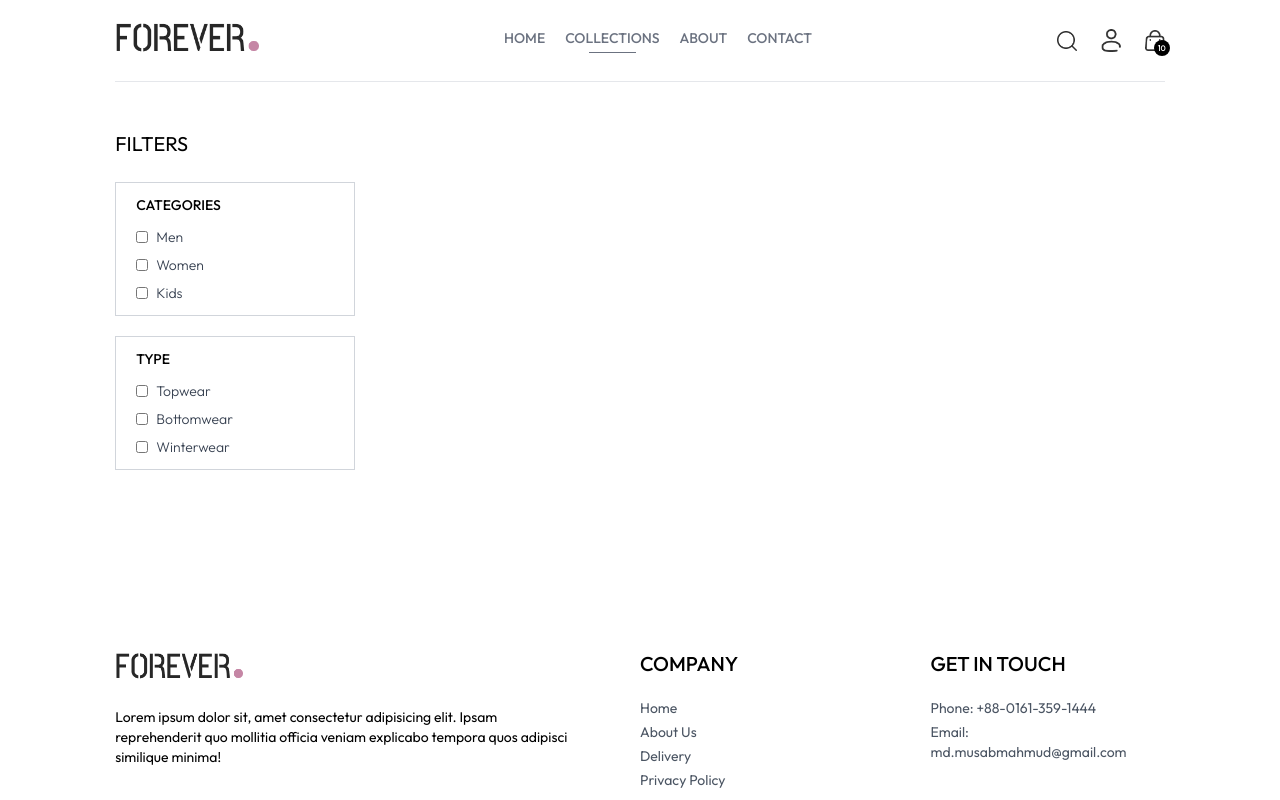
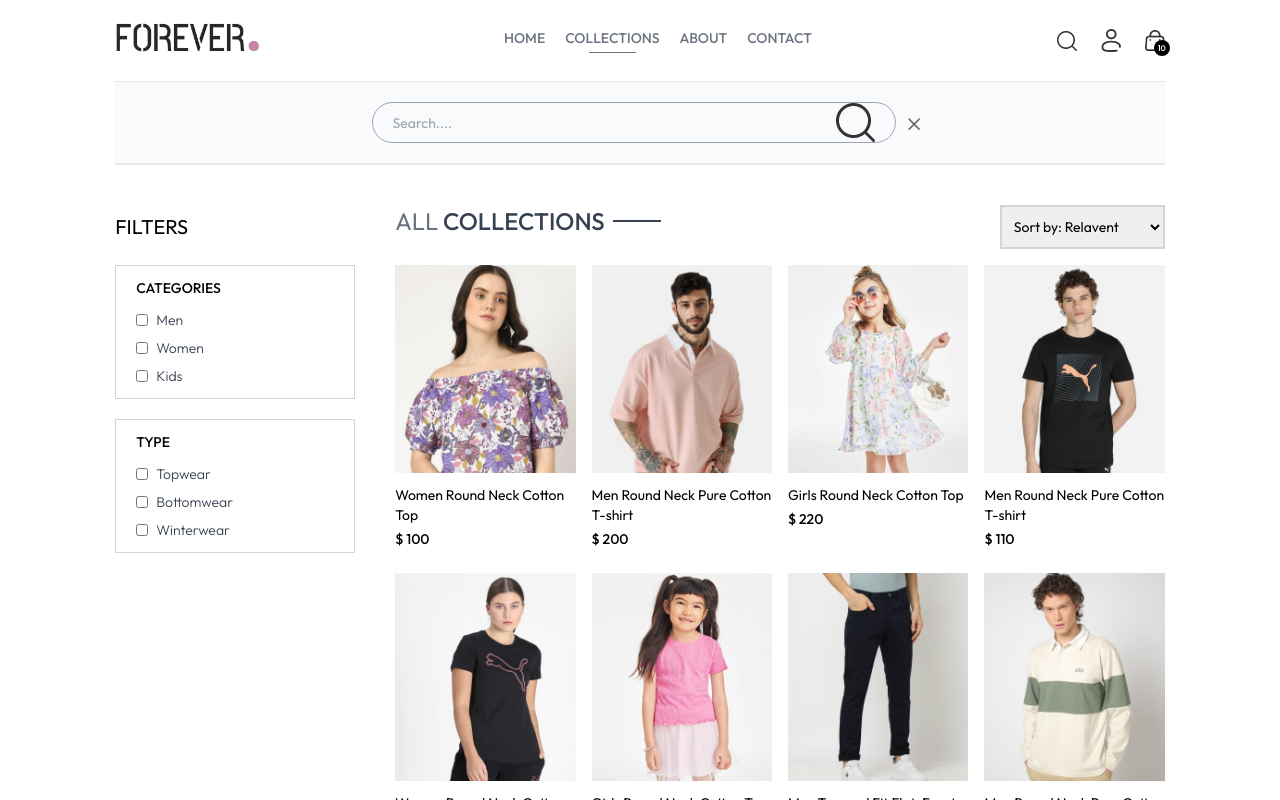
Before and after one commit to musabmahmud/al-makhtum-mart, a React (Vite) app: page /collections in a window 1280 px wide. Both pictures are taken after a click on the picture 1066 px from the left and 40 px from the top of the page. Shown: the top 800 px of the page. Built offline with nearby package versions, Linux system fonts and the light colour scheme.

Commit message:
shop page(collection functionality)

```diff
--- a/src/App.jsx
+++ b/src/App.jsx
@@ -12,12 +12,14 @@
 
 import './app.css';
 import Footer from './components/Footer'
+import SearchBar from './components/searchBar'
 
 function App() {
 
   return (
     <div className='px-4 sm:px-[5vw] md:px-[7vw] lg:px-[9vw]'>
       <Navbar />
+      <SearchBar />
       <Routes>
         <Route path='/' element={<Home />} />
         <Route path='/collections' element={<Collections />} />
--- a/src/components/Navbar.jsx
+++ b/src/components/Navbar.jsx
@@ -1,11 +1,13 @@
 
-import { useState } from 'react';
+import { useContext, useState } from 'react';
 import { assets } from '../assets/assets'
 import { Link, NavLink } from "react-router-dom";
+import { ShopContext } from '../context/ShopContext';
 const Navbar = () => {
 
     const [visible, setVisible] = useState(false);
 
+    const { showSearch, setShowSearch } = useContext(ShopContext);
 
     return (
         <nav className='flex items-center justify-between py-5 font-medium'>
@@ -39,7 +41,7 @@
             <div className='flex items-center gap-6'>
 
                 {/* search bar */}
-                <img src={assets.search_icon} alt="search" className='w-5 cursor-pointer' />
+                <img  onClick={()=>setShowSearch    (!showSearch)}  src={assets.search_icon} alt="search" className='w-5 cursor-pointer' />
 
                 {/* dropdown menu for profile and logout  */}
 
--- /dev/null
+++ b/src/components/SearchBar.jsx
@@ -0,0 +1,20 @@
+import React, { useContext } from 'react'
+import { ShopContext } from '../context/ShopContext'
+import { assets } from '../assets/assets';
+
+const SearchBar = () => {
+
+    const { search, setSearch, showSearch, setShowSearch } = useContext(ShopContext);
+    // Musab Loves Sinmim------iloveu
+    return showSearch ? (
+        <div className=' border-y bg-gray-50 text-center'>
+            <div className="inline-flex items-center justify-center border border-gray-400 px-5 my-5 mx-3 rounded-full w-3/4 sm:w-1/2">
+                <input value={search} onChange={(e) => setSearch(e.target.value)} className='flex-1 outline-none bg-inherit text-sm' type="text" name="" placeholder="Search...." id="" />
+                <img src={assets.search_icon} alt="" />
+            </div>
+            <img onClick={() => setShowSearch(!showSearch)} className='inline w-3 cursor-pointer' src={assets.cross_icon} alt="" />
+        </div>
+    ) : null
+}
+
+export default SearchBar
--- a/src/context/ShopContext.jsx
+++ b/src/context/ShopContext.jsx
@@ -1,4 +1,4 @@
-import React, { createContext } from 'react'
+import React, { createContext, useState } from 'react'
 import { products } from '../assets/assets';
 
 export const ShopContext = createContext();
@@ -9,8 +9,12 @@
 
     const delivery_fee = 60;
 
+    const [search, setSearch] = useState('');
+
+    const [showSearch, setShowSearch] = useState(false);
+
     const value = {
-        products, currency, delivery_fee
+        products, currency, delivery_fee, search, setSearch, showSearch, setShowSearch
     }
 
     return (
--- a/src/pages/Collections.jsx
+++ b/src/pages/Collections.jsx
@@ -1,6 +1,8 @@
-import React, { useContext, useState } from 'react'
+import React, { useContext, useEffect, useState } from 'react'
 import { ShopContext } from '../context/ShopContext'
 import { assets } from '../assets/assets';
+import Title from '../components/Title';
+import ProductItem from '../components/ProductItem';
 
 const Collections = () => {
 
@@ -8,10 +10,75 @@
 
   const [showFilter, setShowFilter] = useState(false);
 
+  const [filterProducts, setFilterProducts] = useState([]);
+
+  const [category, setCategory] = useState([]);
+
+  const [subCategory, setSubCategory] = useState([]);
+
+  const [sortType, setSortType] = useState('relavent');
+
+  const toggleCategory = (e) => {
+    if (category.includes(e.target.value)) {
+      setCategory(prev => prev.filter(item => item !== e.target.value));
+    }
+    else {
+      setCategory(prev => [...prev, e.target.value]);
+    }
+  }
+
+  const toggleSubCategory = (e) => {
+    if (subCategory.includes(e.target.value)) {
+      setSubCategory(prev => prev.filter(item => item !== e.target.value));
+    }
+    else {
+      setSubCategory(prev => [...subCategory, e.target.value]);
+    }
+  }
+
+  const applyFilter = () => {
+    let productsCopy = products.slice();
+
+    if (category.length > 0) {
+      productsCopy = productsCopy.filter(item => category.includes(item.category));
+    }
+    if (subCategory.length > 0) {
+      productsCopy = productsCopy.filter(item => subCategory.includes(item.subCategory));
+    }
+    setFilterProducts(productsCopy);
+  }
+
+  const sortProducts = () => {
+    let fpCopy = filterProducts.slice();
+
+    switch (sortType) {
+      case 'low-high':
+        setFilterProducts(fpCopy.sort((a, b) => (a.price - b.price)));
+        break;
+      case 'high-low':
+        setFilterProducts(fpCopy.sort((a, b) => (b.price - a.price)));
+        break;
+      default:
+        applyFilter();
+        break;
+    }
+
+  }
+
+  useEffect(() => {
+    applyFilter();
+    // eslint-disable-next-line react-hooks/exhaustive-deps
+  }, [category, subCategory]);
+
+
+  useEffect(() => {
+    sortProducts();
+    // eslint-disable-next-line react-hooks/exhaustive-deps
+  }, [sortType]);
 
   return (
     <div className='flex flex-col sm:flex-row gap-1 sm:gap-10 pt-10 border-t'>
-      {/* Filter Option */}
+      {/* lEFT Filter Option */}
       <div className="min-w-60">
         <a onClick={() => setShowFilter(!showFilter)} className='my-2 text-xl flex items-center gap-2 cursor-pointer'>FILTERS
           <img className={`h-3 sm:hidden  transition ease-in-out duration-200 ${showFilter ? 'rotate-90' : ''}`} src={assets.dropdown_icon} alt="" />
@@ -21,13 +88,13 @@
           <p className="mb-3 text-sm font-medium">CATEGORIES</p>
           <div className="flex flex-col gap-2 text-sm font-light text-gray-700">
             <p className="flex gap-2">
-              <input type="checkbox" className='w-3' name="" id="" value={'Men'} /> Men
+              <input type="checkbox" className='w-3' name="" id="" value={'Men'} onChange={toggleCategory} /> Men
             </p>
             <p className="flex gap-2">
-              <input type="checkbox" className='w-3' name="" id="" value={'Women'} /> Women
+              <input type="checkbox" className='w-3' name="" id="" value={'Women'} onChange={toggleCategory} /> Women
             </p>
             <p className="flex gap-2">
-              <input type="checkbox" className='w-3' name="" id="" value={'Kids'} /> Kids
+              <input type="checkbox" className='w-3' name="" id="" value={'Kids'} onChange={toggleCategory} /> Kids
             </p>
           </div>
         </div>
@@ -37,16 +104,38 @@
           <p className="mb-3 text-sm font-medium">TYPE</p>
           <div className="flex flex-col gap-2 text-sm font-light text-gray-700">
             <p className="flex gap-2">
-              <input type="checkbox" className='w-3' name="" id="" value={'Topwear'} /> Topwear
+              <input type="checkbox" className='w-3' name="" id="" value={'Topwear'} onChange={toggleSubCategory} /> Topwear
             </p>
             <p className="flex gap-2">
-              <input type="checkbox" className='w-3' name="" id="" value={'Bottomwear'} /> Bottomwear
+              <input type="checkbox" className='w-3' name="" id="" value={'Bottomwear'} onChange={toggleSubCategory} /> Bottomwear
             </p>
             <p className="flex gap-2">
-              <input type="checkbox" className='w-3' name="" id="" value={'Winterwear'} /> Winterwear
+              <input type="checkbox" className='w-3' name="" id="" value={'Winterwear'} onChange={toggleSubCategory} /> Winterwear
             </p>
           </div>
         </div>
+      </div>
+
+      {/* Right Side Products  */}
+      <div className="flex-1">
+        <div className="flex justify-between text-base sm:text-2xl mb-4">
+          <Title text1={'ALL'} text2={'COLLECTIONS'} />
+          <select onChange={(e) => setSortType(e.target.value)} name="" id="" className="border-2 border-gray-300 text-sm px-2">
+            <option value="relavent">Sort by: Relavent</option>
+            <option value="low-high">Sort by: Low to High </option>
+            <option value="high-low">Sort by: High to Low </option>
+          </select>
+        </div>
+
+        {/* products */}
+        <div className="grid grid-cols-2 md:grid-cols-3 lg:grid-cols-4 gap-4 gap-y-6">
+          {
+            filterProducts.map((item, index) => (
+              <ProductItem key={index} id={item._id} image={item.image} name={item.name} price={item.price} />
+            ))
+          }
+        </div>
+
       </div>
     </div>
   )
```
